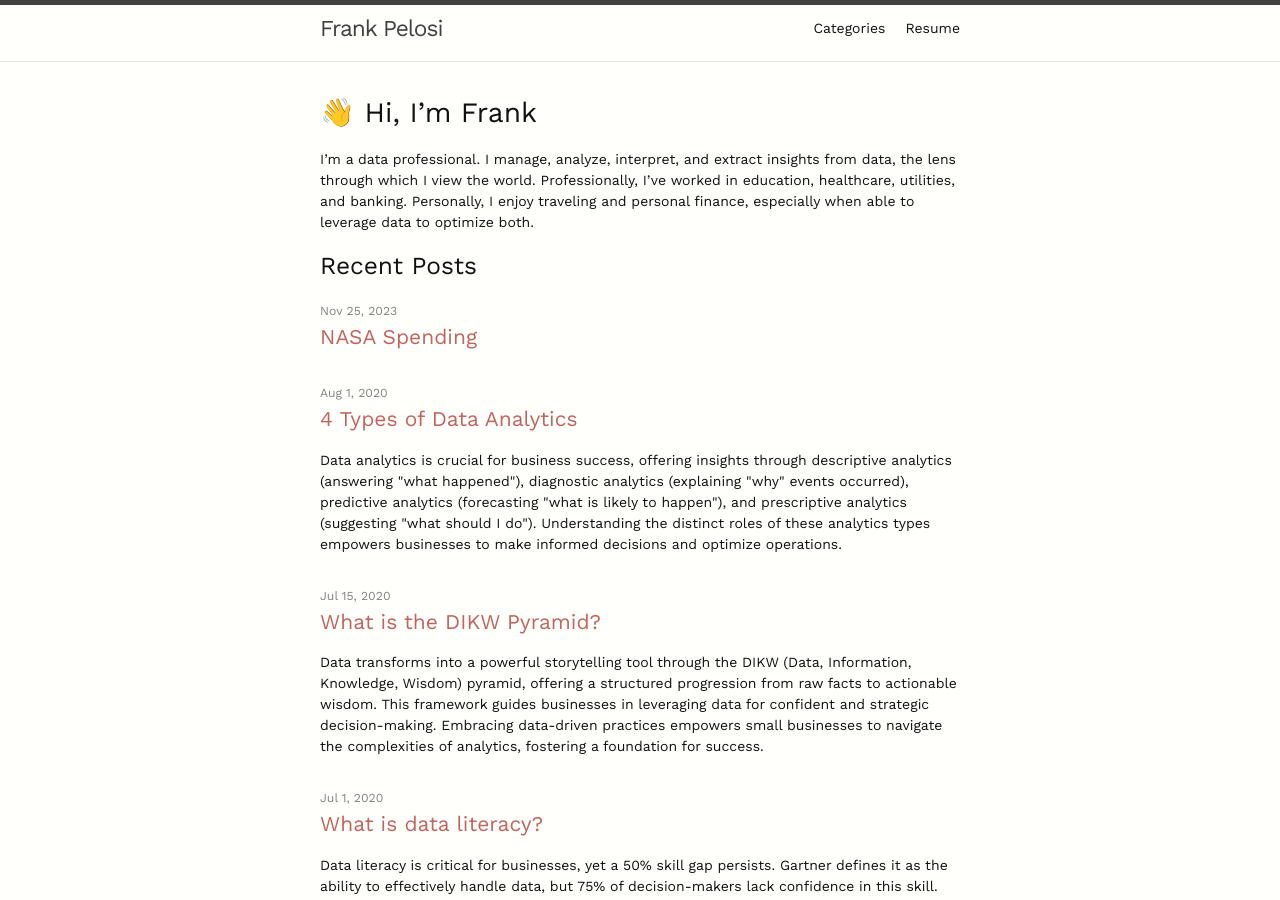
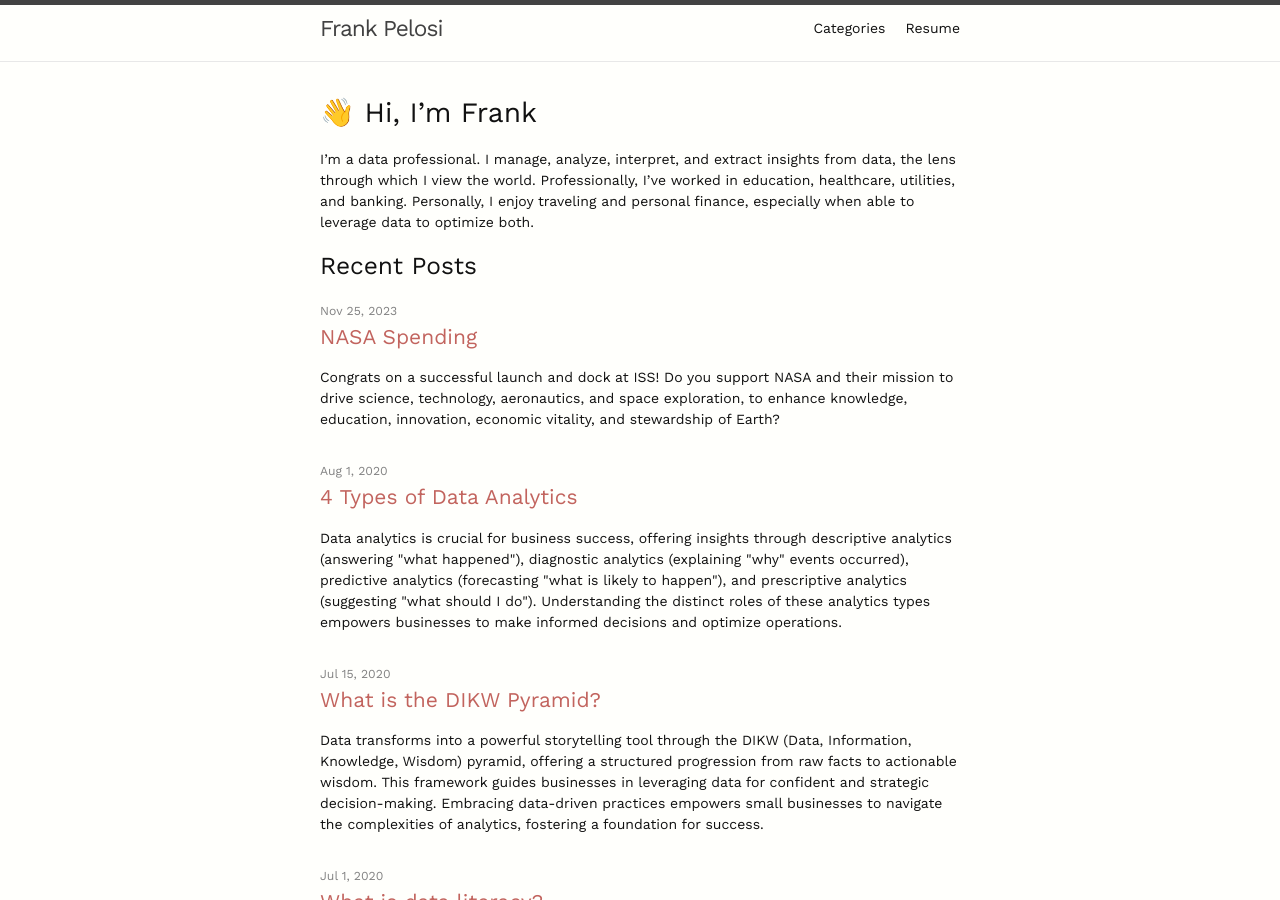
Before and after one commit to fpelosi/portfolio, a Jekyll site: the page built from index.md, in a window 1280 px wide and 900 px high. Built offline with Jekyll 4.4.1, drawn with Linux system fonts in a browser that asks for light colours; emoji names are drawn with the system emoji font.

Commit message:
Update to post layout

```diff
--- a/_layouts/post.html
+++ b/_layouts/post.html
@@ -4,7 +4,7 @@
 <article class="post h-entry" itemscope itemtype="http://schema.org/BlogPosting">
 
   <header class="post-header">
-    {% if page.categories contains 'Data Viz' %}
+    {% if page.categories contains 'data-viz' %}
       {% include carousel.html height="100" unit="%" duration="15" %}
     {% else %}
       <img src="{{ page.image }}" alt="" class="featured-image-post">
--- a/_posts/2023-11-25-nasa-spending.md
+++ b/_posts/2023-11-25-nasa-spending.md
@@ -9,4 +9,13 @@
     - image: /assets/images/NASA Spending_Insta Cover Template.jpg
     - image: /assets/images/NASA Spending_Insta Page Chart Template.jpg
     - image: /assets/images/NASA Spending_Insta Page Text Template.jpg
+excerpts: "Congrats on a successful launch and dock at ISS! Do you support NASA and their mission to drive science, technology, aeronautics, and space exploration, to enhance knowledge, education, innovation, economic vitality, and stewardship of Earth?"
 ---
+
+Congrats on a successful launch and dock at ISS! Do you support NASA and their mission to drive science, technology, aeronautics, and space exploration, to enhance knowledge, education, innovation, economic vitality, and stewardship of Earth?
+
+Sources:
+https://www.nasa.gov/sites/default/files/atoms/files/fy_2021_budget_book_508.pdf
+https://www.usaspending.gov/#/explorer/agency
+
+#nasa #spacex #ksc #unitedstates #launchamerica #astronaut #dragon #crewdragon #launch #spacecraft #liftoff #analytics #businessintelligence #consultingservices #dashboard #data #dataanalytics #dataisbeautiful #dataliteracy #dataquality #datavisualization #dataviz #excel #powerbi #qlik #qliksense #qlikview #reporting #smallbusiness #tableau
```
